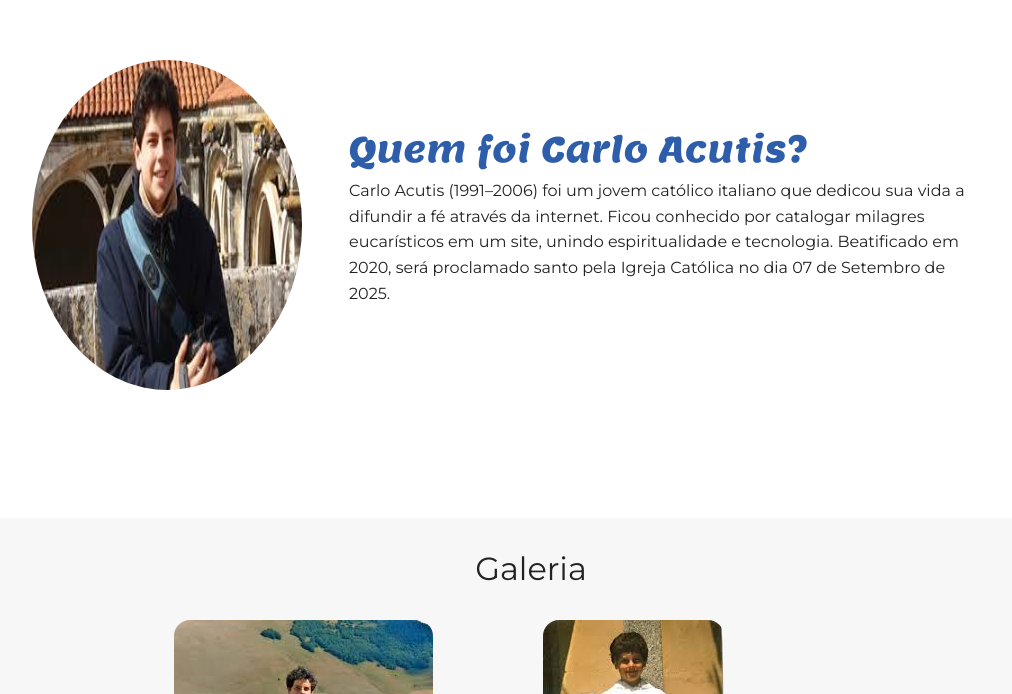
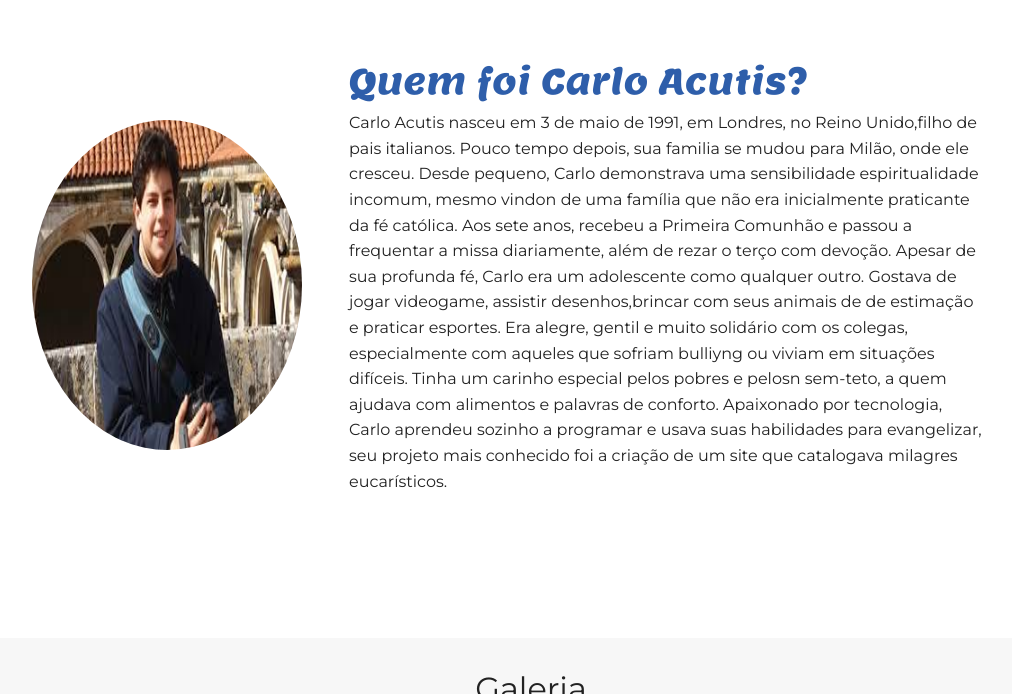
Before and after one commit to LiviaViel/site-acessivel, a plain HTML site: page index.html in a window 1280 px wide. Shown: the part 830-1524 px from the top of the page, without its empty margins (109-1121 px from the left). Drawn offline with nearby package versions, Linux system fonts and the light colour scheme.

Commit message:
Update index.html

```diff
--- a/index.html
+++ b/index.html
@@ -49,7 +49,7 @@
       <div class="fundo-inicio d-flex justify-content-between align-items-center">
         <div class="lado-texto">
           <h1 class="display-5 fw-bold text-dark">Conheça Carlo Acutis</h1>
-          <p class="lead">O jovem que usou a tecnologia para evangelizar e será proclamado santo.</p>
+          <p class="lead">Um jovem comum que usou a tecnologia para evangelizar e foi proclamado santo.</p>
           <a href="#historia" class="btn btn-primary btn-lg">Quero conhecer!</a>
         </div>
         <img src="img/foto-de-perfil-carlo.jpeg" class="img-fluid img-inicio" alt="foto de perfil de Carlo Acutis" loading="lazy">
@@ -64,9 +64,15 @@
         </div>
         <div class="col-7">
           <h2>Quem foi Carlo Acutis?</h2>
-          <p>Carlo Acutis (1991–2006) foi um jovem católico italiano que dedicou sua vida a difundir a fé através da
-            internet. Ficou conhecido por catalogar milagres eucarísticos em um site, unindo espiritualidade e
-            tecnologia. Beatificado em 2020, será proclamado santo pela Igreja Católica no dia 07 de Setembro de 2025.</p>
+          <p>Carlo Acutis nasceu em 3 de maio de 1991, em Londres, no Reino Unido,filho de pais italianos.
+            Pouco tempo depois, sua familia se mudou para Milão, onde ele cresceu. Desde pequeno, Carlo demonstrava uma sensibilidade espiritualidade incomum,
+            mesmo vindon de uma família que não era inicialmente praticante da fé católica. Aos sete anos, recebeu a Primeira Comunhão e passou a frequentar a
+            missa diariamente, além de rezar o terço com devoção.
+              Apesar de sua profunda fé, Carlo era um adolescente como qualquer outro. Gostava de jogar videogame, assistir desenhos,brincar com seus animais de
+            de estimação e praticar esportes. Era alegre, gentil e muito solidário com os colegas, especialmente com aqueles que sofriam bulliyng ou viviam em
+            situações difíceis. Tinha um carinho especial pelos pobres e pelosn sem-teto, a quem ajudava com alimentos e palavras de conforto.
+              Apaixonado por tecnologia, Carlo aprendeu sozinho a programar e usava suas habilidades para evangelizar, seu projeto mais conhecido foi a criação de
+            um site que catalogava milagres eucarísticos. </p>
         </div>
       </div>
     </section>
```
